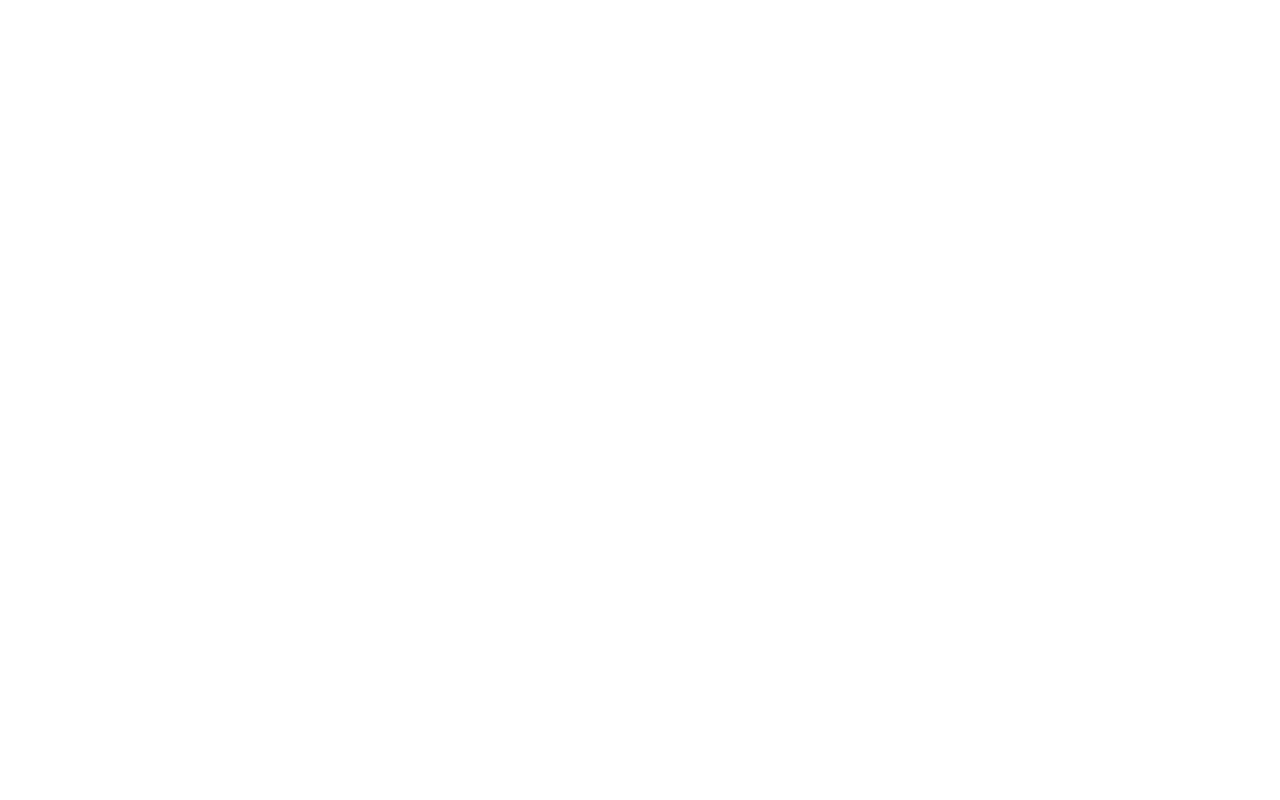
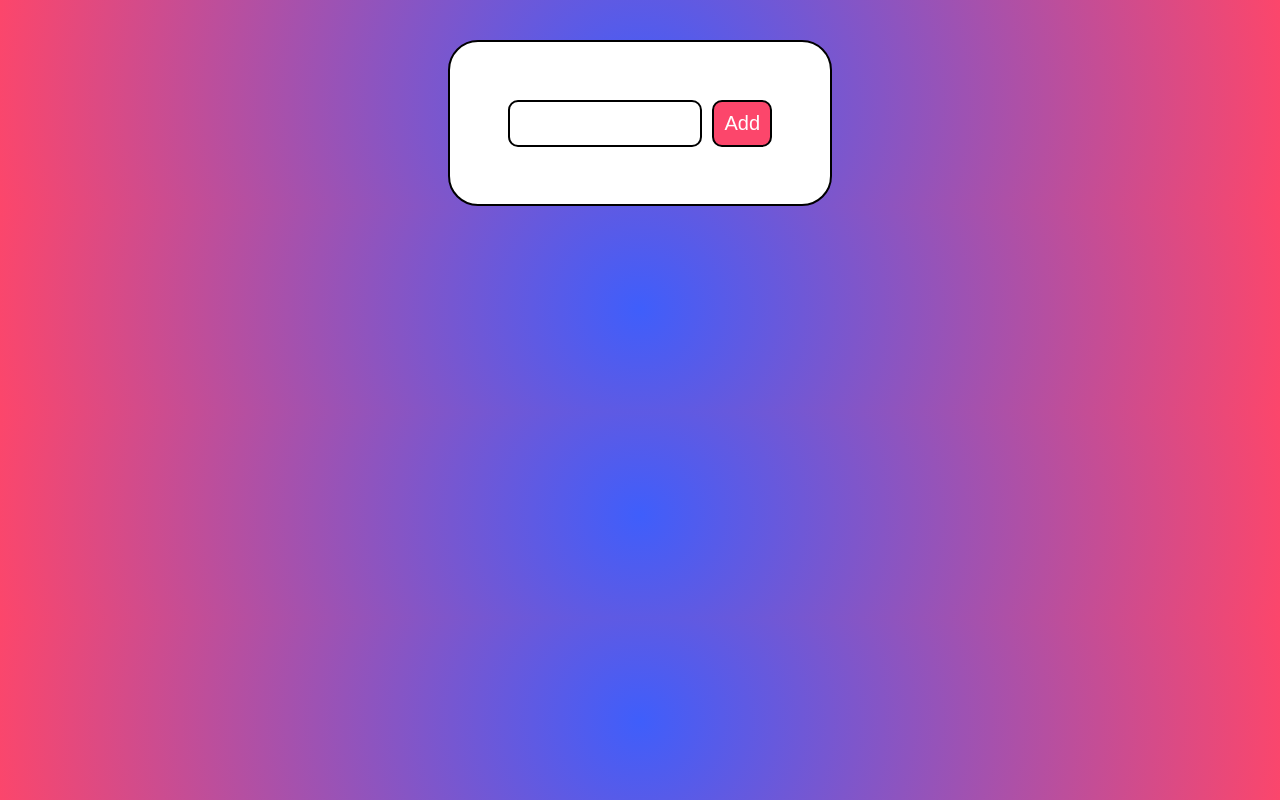
Before and after one commit to eloesteone/ToDoJS, a plain HTML site: page index.html in a window 1280 px wide. Drawn offline with Linux system fonts and the light colour scheme.

Commit message:
I added the look of the page with CSS, and the function that adds a paragraph when you click the button with Vanilla Java Script

```diff
--- a/index.html
+++ b/index.html
@@ -1,10 +1,23 @@
 <!DOCTYPE html>
 <html lang="en">
 <head>
+    <link rel="stylesheet" href="style.css">
     <meta charset="UTF-8">
-    <title>Title</title>
+    <title>To-Do-List</title>
 </head>
 <body>
+<div class = "container">
+    <div id="top">
+        <input id="text" type="text">
+        <button id="add">Add</button>
+    </div>
 
+    <div id="bot">
+
+    </div>
+
+</div>
+
+<script src="script.js"></script>
 </body>
 </html>
--- a/script.js
+++ b/script.js
@@ -0,0 +1,12 @@
+console.log("dupa");
+
+let text = document.getElementById("text");
+let addBtn = document.getElementById("add");
+let bottom = document.getElementById("bot")
+
+addBtn.addEventListener("click", function(){
+    bottom.style.display = "block";
+    var paragraph = document.createElement('p');
+    paragraph.innerText = text.value;
+    bottom.appendChild(paragraph);
+});
--- a/style.css
+++ b/style.css
@@ -0,0 +1,73 @@
+body {
+    margin: 0;
+    padding: 0;
+    background: rgb(63,94,251);
+    background: radial-gradient(circle, rgba(63,94,251,1) 0%, rgba(252,70,107,1) 100%);
+    font-family: Candara;
+}
+.container{
+    position: relative;
+    left: 50%;
+    transform: translateX(-50%);
+    width: 30%;
+    display: flex;
+    flex-direction: column;
+}
+
+#top {
+    border-radius: 30px;
+    padding: 15%;
+    margin-top: 5vh;
+    display: flex;
+    justify-content: center;
+    align-items: center;
+    gap: 10px;
+    background-color: white;
+    border: 2px black solid;
+}
+
+#bot{
+    border-radius: 30px;
+    margin-top: 10vh;
+    justify-content: center;
+    align-items: center;
+    background-color: white;
+    font-size: 20px;
+    display: none;
+    border: 2px black solid;
+}
+
+p {
+    width: 75%;
+    text-align: center;
+    color: rgba(252,70,107,1);
+}
+
+.del {
+    width: 25%;
+}
+
+button {
+    text-decoration: none;
+    border: 2px solid black;
+    padding: 10px;
+    font-size: 20px;
+    border-radius: 10px;
+    color: white;
+    background-color: rgba(252,70,107,1);
+    width: 25%;
+    cursor: pointer;
+}
+
+#add:hover {
+    background-color: limegreen;
+}
+
+input {
+    width: 75%;
+    border-radius: 10px;
+    font-size: 20px;
+    color: rgba(252,70,107,1);
+    padding: 10px;
+    border: 2px solid black;
+}
```
